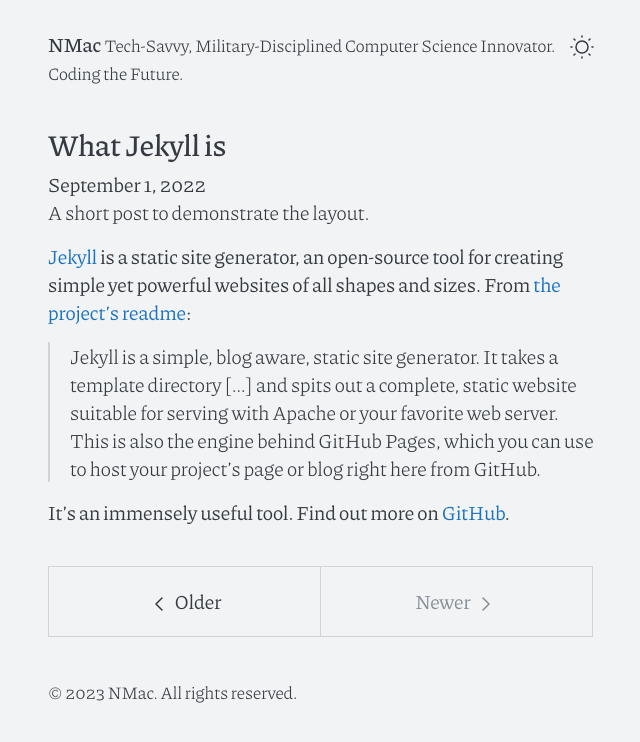
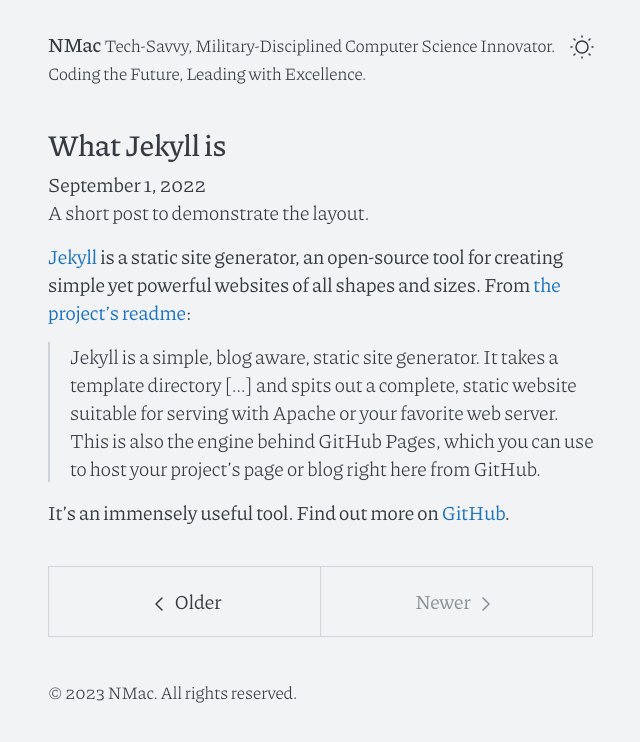
Before and after one commit to piazzai/cvless, a Jekyll site: the page built from posts.md, in a window 1280 px wide. Shown: the top 742 px of the page, without its empty margins (319-959 px from the left). Built offline with Jekyll 4.4.1, drawn with Linux system fonts in a browser that asks for light colours; the list of posts is cut into pages by our own code.

Commit message:
updated config and deleted  the pengiun

```diff
--- a/_config.yml
+++ b/_config.yml
@@ -3,23 +3,23 @@
 title: NMac
 description: Portfolio site and blog for NMac
 taglong: Future Computer Science Graduate with a Rich Tapestry of Technical Expertise and Military Precision. Bridging the Worlds of Mechatronics, Cybersecurity, and Leadership for Innovative Solutions in High-Pressure Environments.
-tagshort: Tech-Savvy, Military-Disciplined Computer Science Innovator. Coding the Future.
-url: https://nathanmcl.github.io/
+tagshort: Tech-Savvy, Military-Disciplined Computer Science Innovator. Coding the Future, Leading with Excellence.
+url: https://nathanMcL.github.io/
 baseurl: ""
 permalink: pretty
-repo: https://github.com/nathanmcl/nathanmcl.github.io
+repo: https://github.com/nathanMcL/nathanMcL.github.io
 
 # author settings
 
 author:
   name: NMac
   email: macnanon@gmail.com
-photo: assets/jpg/NM_logo.png
+photo: /assets/jpg/NM_logo.png
 
 # social media links
 
 social:
-  github: nathanmcl
+  github: nathanMcL
 
 
 
```
Also changed, not shown: assets/jpg/photo.jpg (deleted).
